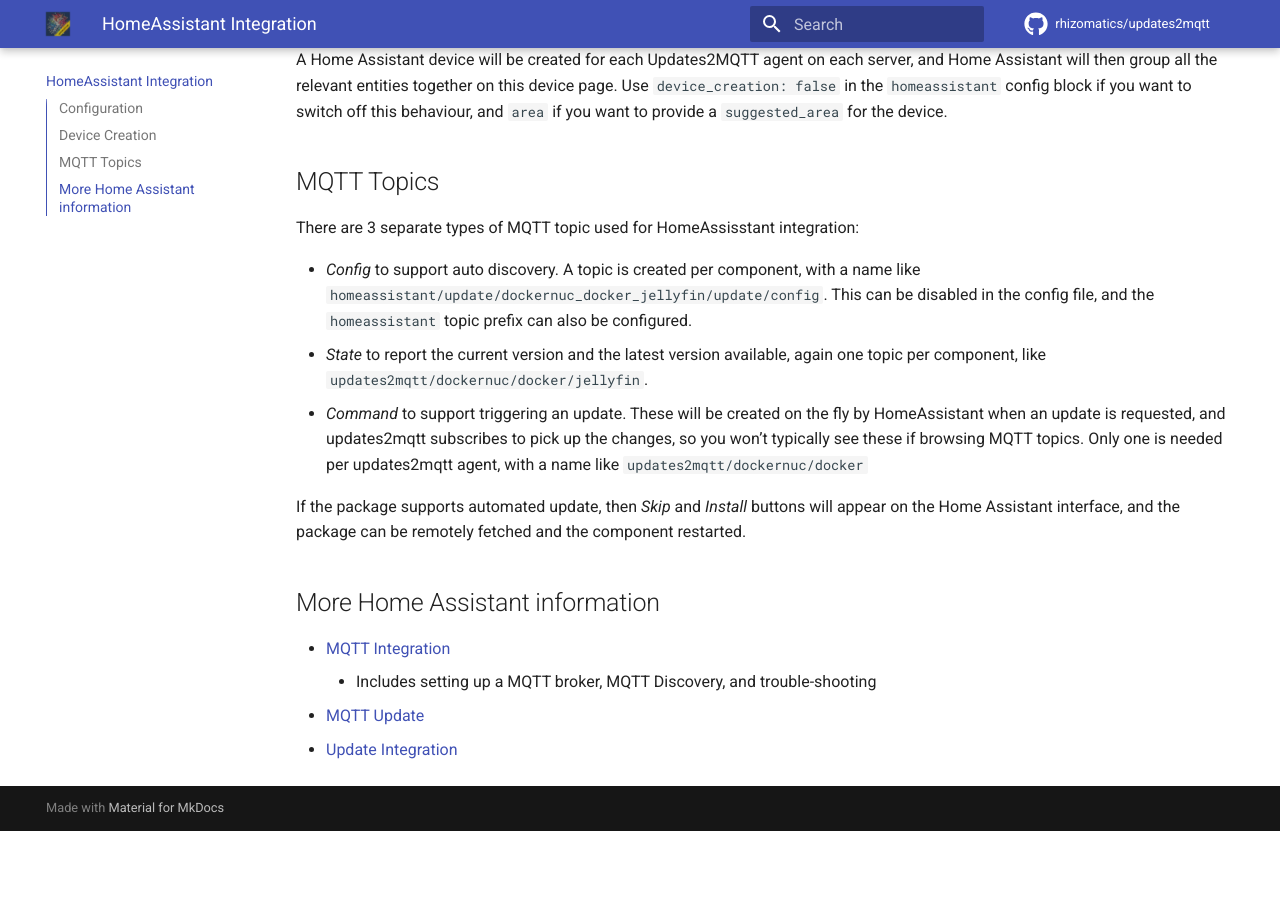
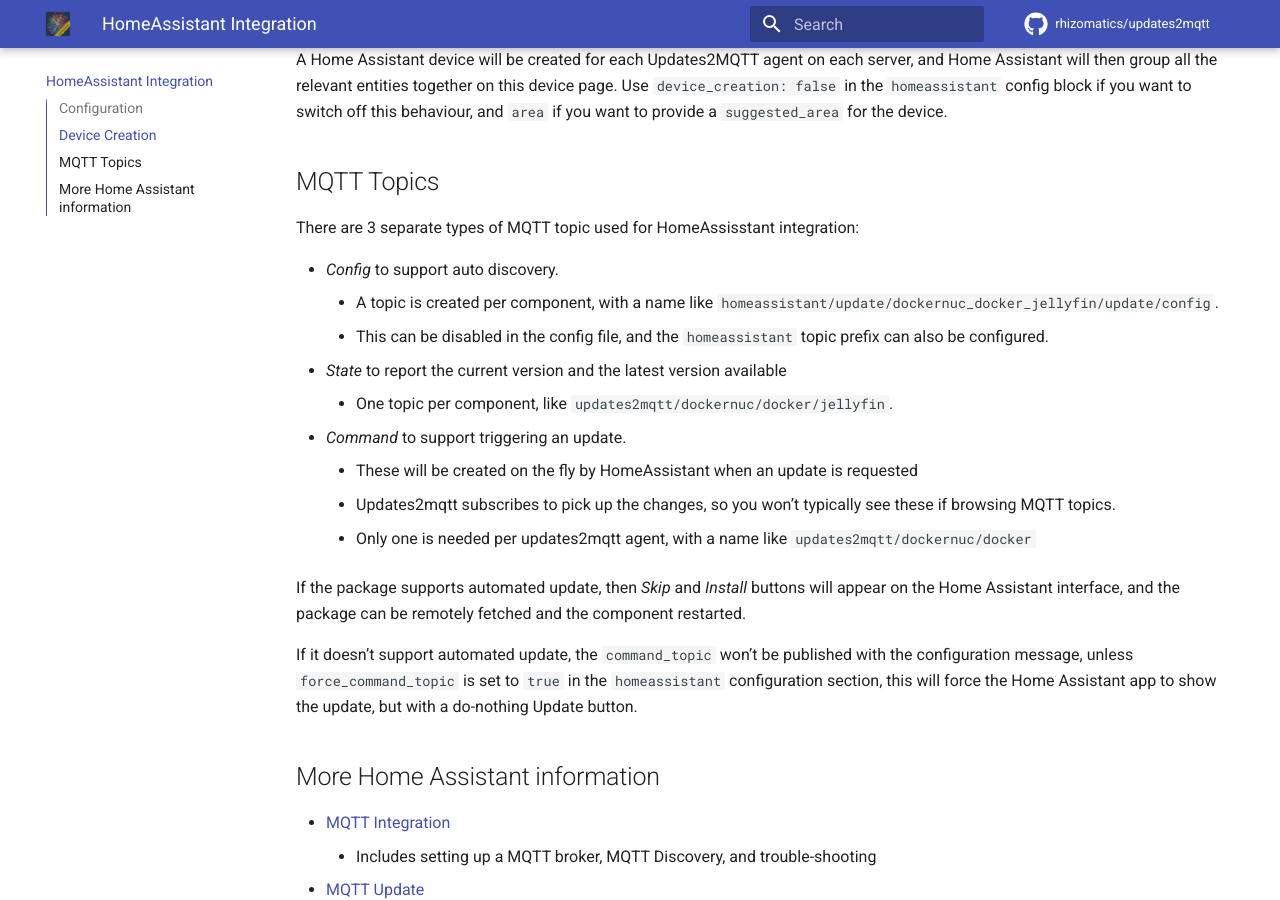
Before and after one commit to rhizomatics/updates2mqtt, an MkDocs documentation site: the page built from docs/home_assistant.md, in a window 1280 px wide and 900 px high, scrolled down 1441 px. Built offline with MkDocs 1.6.1 and Material for MkDocs 9.7.7, drawn with Linux system fonts in a browser that asks for light colours; plug-ins that fetch from the network failed and are left out; comment, search, counter and statistics services are not loaded; before the commit the page ends 2272 px from its top, so only the background shows below that.

Commit message:
force_command_topic

```diff
--- a/docs/home_assistant.md
+++ b/docs/home_assistant.md
@@ -27,11 +27,21 @@
 
 There are 3 separate types of MQTT topic used for HomeAssisstant integration:
 
-- *Config* to support auto discovery. A topic is created per component, with a name like `homeassistant/update/dockernuc_docker_jellyfin/update/config`. This can be disabled in the config file, and the `homeassistant` topic prefix can also be configured.
-- *State* to report the current version and the latest version available, again one topic per component, like `updates2mqtt/dockernuc/docker/jellyfin`.
-- *Command* to support triggering an update. These will be created on the fly by HomeAssistant when an update is requested, and updates2mqtt subscribes to pick up the changes, so you won't typically see these if browsing MQTT topics. Only one is needed per updates2mqtt agent, with a name like `updates2mqtt/dockernuc/docker`
+- *Config* to support auto discovery.
+    - A topic is created per component, with a name like `homeassistant/update/dockernuc_docker_jellyfin/update/config`.
+    - This can be disabled in the config file, and the `homeassistant` topic prefix can also be configured.
+- *State* to report the current version and the latest version available
+    - One topic per component, like `updates2mqtt/dockernuc/docker/jellyfin`.
+- *Command* to support triggering an update.
+    - These will be created on the fly by HomeAssistant when an update is requested
+    - Updates2mqtt subscribes to pick up the changes, so you won't typically see these if browsing MQTT topics.
+    - Only one is needed per updates2mqtt agent, with a name like `updates2mqtt/dockernuc/docker`
 
 If the package supports automated update, then *Skip* and *Install* buttons will appear on the Home Assistant interface, and the package can be remotely fetched and the component restarted.
+
+If it doesn't support automated update, the `command_topic` won't be published with the configuration
+message, unless `force_command_topic` is set to `true` in the `homeassistant` configuration section,
+this will force the Home Assistant app to show the update, but with a do-nothing Update button.
 
 ## More Home Assistant information
 
```
Also changed, not shown: 4 other files.
